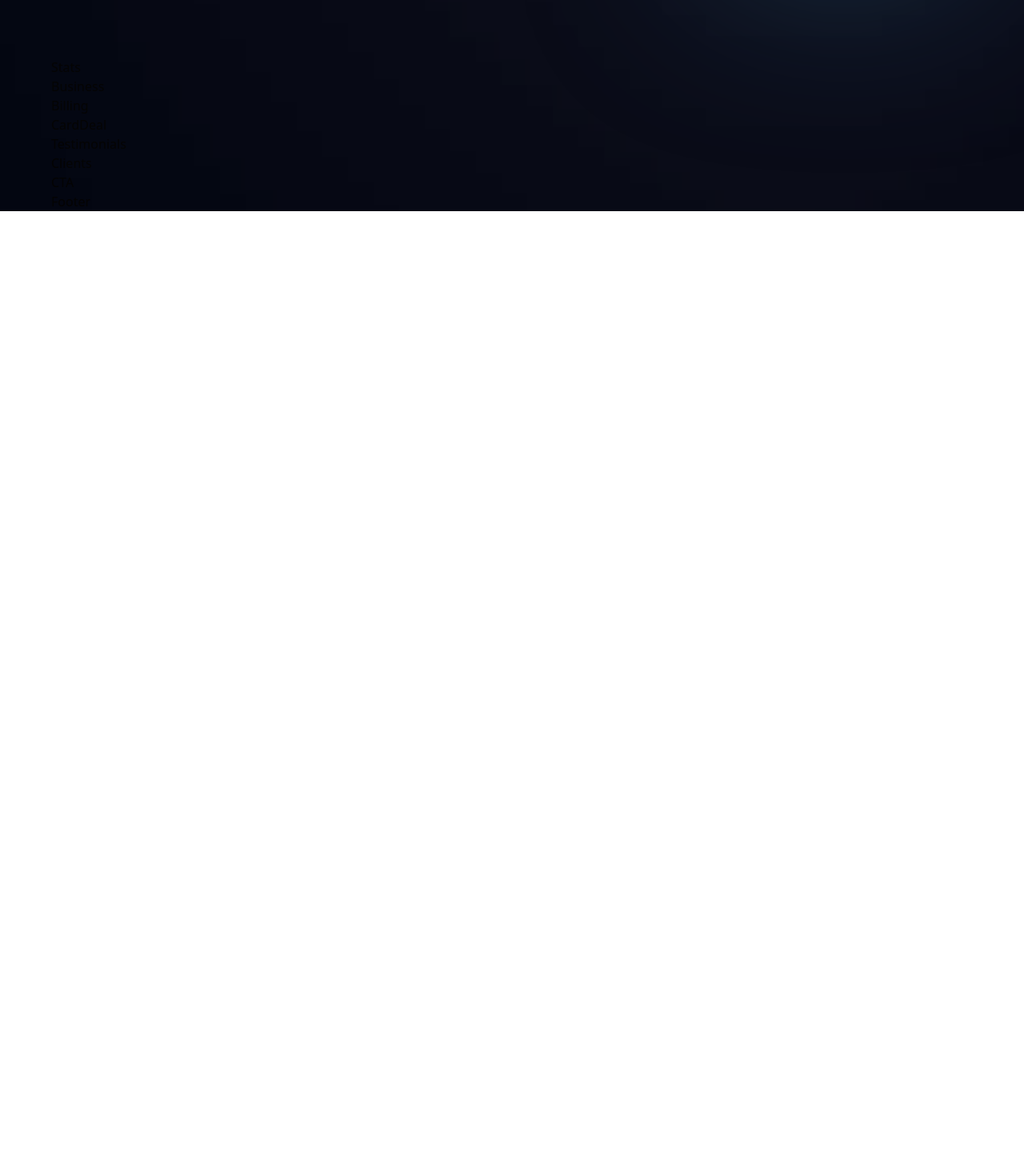
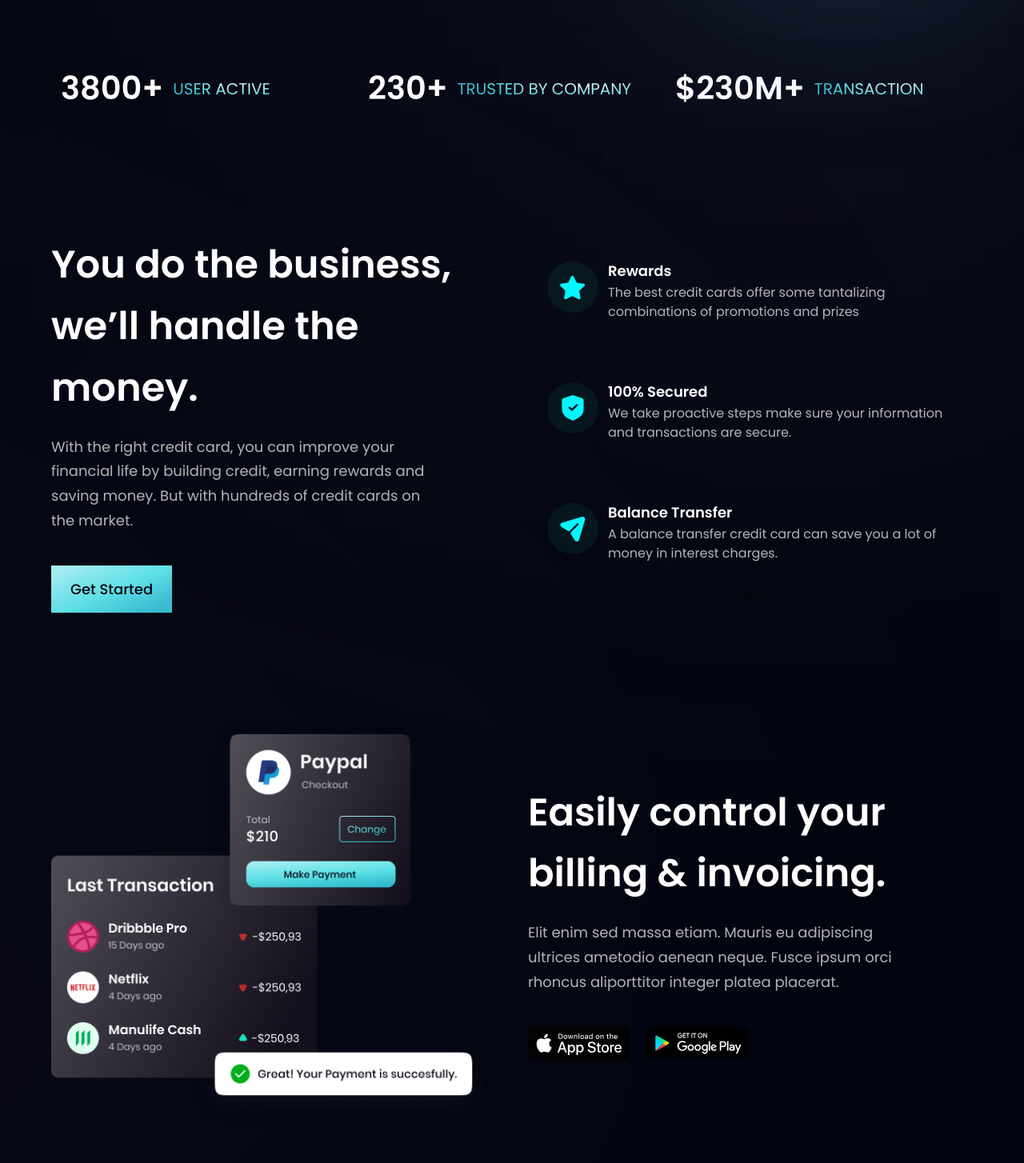
Before and after one commit to kiran-sm/bank_modren_app, a React (Vite) app: page / in a window 1280 px wide. Shown: the part 716-2170 px from the top of the page at 80% size. Before the commit the page ends 980 px from the top, so only its background shows below. Built offline with nearby package versions, Linux system fonts and the light colour scheme.

Commit message:
Billing Section Completed

```diff
--- a/src/component/Billing.jsx
+++ b/src/component/Billing.jsx
@@ -1,7 +1,42 @@
 import React from "react";
+import { apple, bill, google } from "../assets";
+import styles, { layout } from "../style";
 
 const Billing = () => {
-  return <div>Billing</div>;
+  return (
+    <section id="product" className={layout.sectionReverse}>
+      <div className={layout.sectionImgReverse}>
+        <img
+          src={bill}
+          alt="billing"
+          className=" w-[100%] h-[100%] relative z-[5]  "
+        />
+        <div className=" absolute z-[3] -left-1/2 top-0 w-[50%] h-[50%] rounded-full white__gradient "></div>
+        <div className=" absolute z-[0] -left-1/2 bottom-0 w-[50%] h-[50%] rounded-full pink__gradient "></div>
+      </div>
+      <div className={layout.sectionInfo}>
+        <h2 className={styles.heading2}>
+          Easily control your <br className="sm:block hidden" /> billing &
+          invoicing.
+        </h2>
+        <p className={`${styles.paragraph} max-w-[470px] mt-5 `}>
+          Elit enim sed massa etiam. Mauris eu adipiscing ultrices ametodio
+          aenean neque. Fusce ipsum orci rhoncus aliporttitor integer platea
+          placerat.
+        </p>
+        <div className="flex flex-row flex-wrap sm:mt-10 mt-6">
+          <img
+            src={apple}
+            className="w-[128px] h-[42px] object-contain mr-5 cursor-pointer "
+          />
+          <img
+            src={google}
+            className="w-[128px] h-[42px] object-contain  cursor-pointer "
+          />
+        </div>
+      </div>
+    </section>
+  );
 };
 
 export default Billing;
--- a/src/component/Business.jsx
+++ b/src/component/Business.jsx
@@ -1,7 +1,54 @@
 import React from "react";
+import styles, { layout } from "../style";
+import Button from "./Button";
+import { features } from "../constants";
+
+const FeatureCard = ({ icon, title, content, index }) => (
+  <div
+    className={` flex flex-row p-6 rounded-[20px] ${
+      index !== features.length - 1 ? "mb-6" : "mb-0"
+    } feature-card `}
+  >
+    <div
+      className={`w-[64px] h-[64px] rounded-full ${styles.flexCenter} bg-dimBlue `}
+    >
+      <img src={icon} alt="icon" className="w-[50%] h-[50%] object-contain " />
+    </div>
+    <div className="flex-1 flex-col flex ml-3">
+      <h4 className=" font-poppins font-semibold text-white text-[18px] leading-[23px] mb-1 ">
+        {title}
+      </h4>
+      <p className=" font-poppins font-normal text-dimWhite text-[16px] leading-[24px] mb-1 ">
+        {" "}
+        {content}{" "}
+      </p>
+    </div>
+  </div>
+);
 
 const Business = () => {
-  return <div>Business</div>;
+  return (
+    <section id="features" className={layout.section}>
+      <div className={layout.sectionInfo}>
+        <h2 className={`${styles.heading2}`}>
+          You do the business,
+          <br className="sm:block hidden" /> we’ll handle the money.
+        </h2>
+        <p className={`${styles.paragraph} max-w-[470px] mt-5 `}>
+          With the right credit card, you can improve your financial life by
+          building credit, earning rewards and saving money. But with hundreds
+          of credit cards on the market.
+        </p>
+        <Button styles="mt-10" />
+      </div>
+      <div className={`${layout.sectionImg} flex-col `}>
+        {features.map((feature, index) => (
+          <FeatureCard key={feature.id} {...feature} index={index} />
+        ))}
+        <p>a</p>
+      </div>
+    </section>
+  );
 };
 
 export default Business;
--- a/src/component/Button.jsx
+++ b/src/component/Button.jsx
@@ -1,7 +1,14 @@
 import React from "react";
 
-const Button = () => {
-  return <div>Button</div>;
+const Button = ({ styles }) => {
+  return (
+    <button
+      type="button "
+      className={`py-4 px-6 bg-blue-gradient font-poppins text-primary font-medium text-[18px] outline-none ${styles} `}
+    >
+      Get Started
+    </button>
+  );
 };
 
 export default Button;
--- a/src/component/Stats.jsx
+++ b/src/component/Stats.jsx
@@ -1,7 +1,27 @@
 import React from "react";
+import { stats } from "../constants";
+import styles from "../style";
 
 const Stats = () => {
-  return <div>Stats</div>;
+  return (
+    <section
+      className={` ${styles.flexCenter} flex-row flex-wrap sm:mb-20 mb-6`}
+    >
+      {stats.map((stat) => (
+        <div
+          key={stat.id}
+          className={`flex-1 flex justify-start items-center flex-row m-3`}
+        >
+          <h4 className="font-poppins font-semibold xs:text-[40px] text-[30px] xs:leading-[53px] leading-[43px] text-white ">
+            {stat.value}
+          </h4>
+          <p className="font-poppins font-normal xs:text-[20px] text-[15px] xs:leading-[26px] leading-[21px] text-gradient uppercase ml-3 ">
+            {stat.title}
+          </p>
+        </div>
+      ))}
+    </section>
+  );
 };
 
 export default Stats;
```
